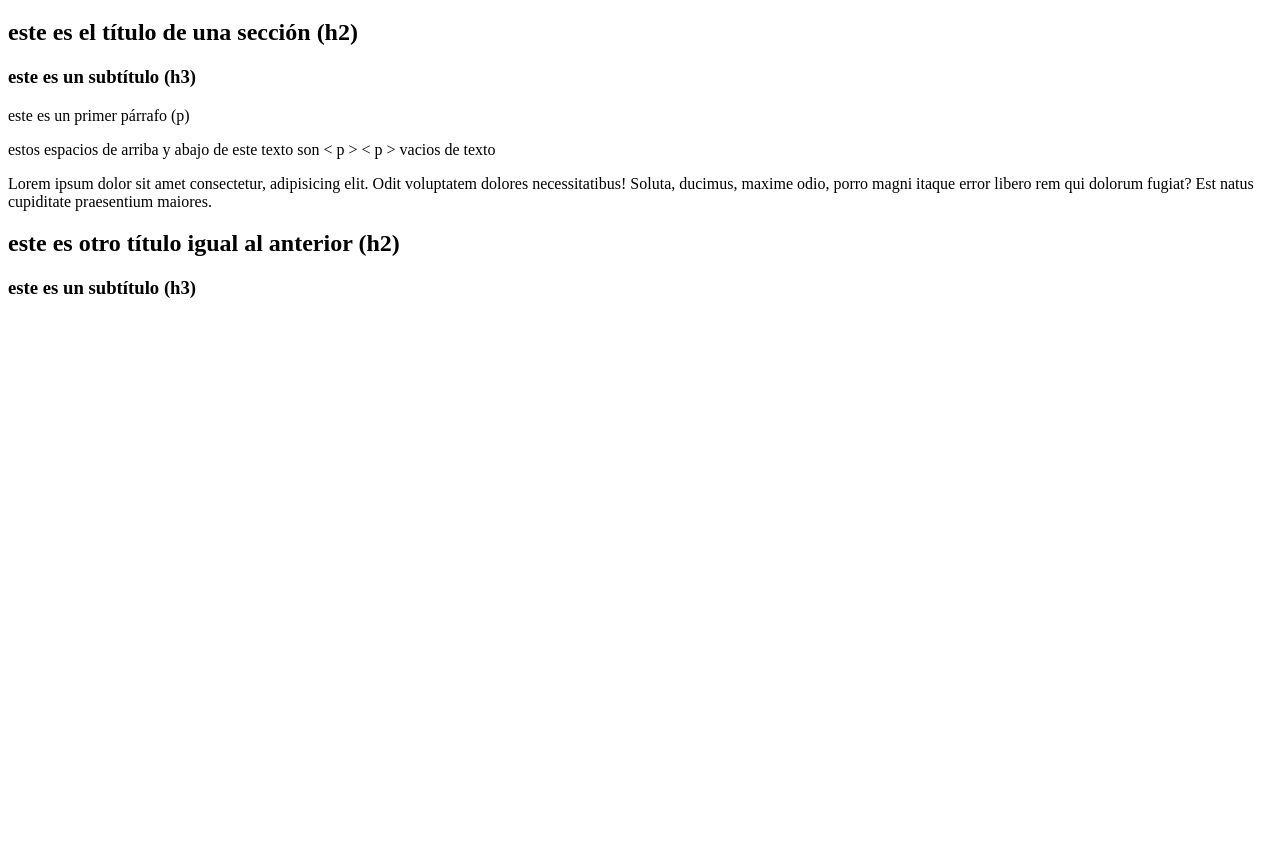
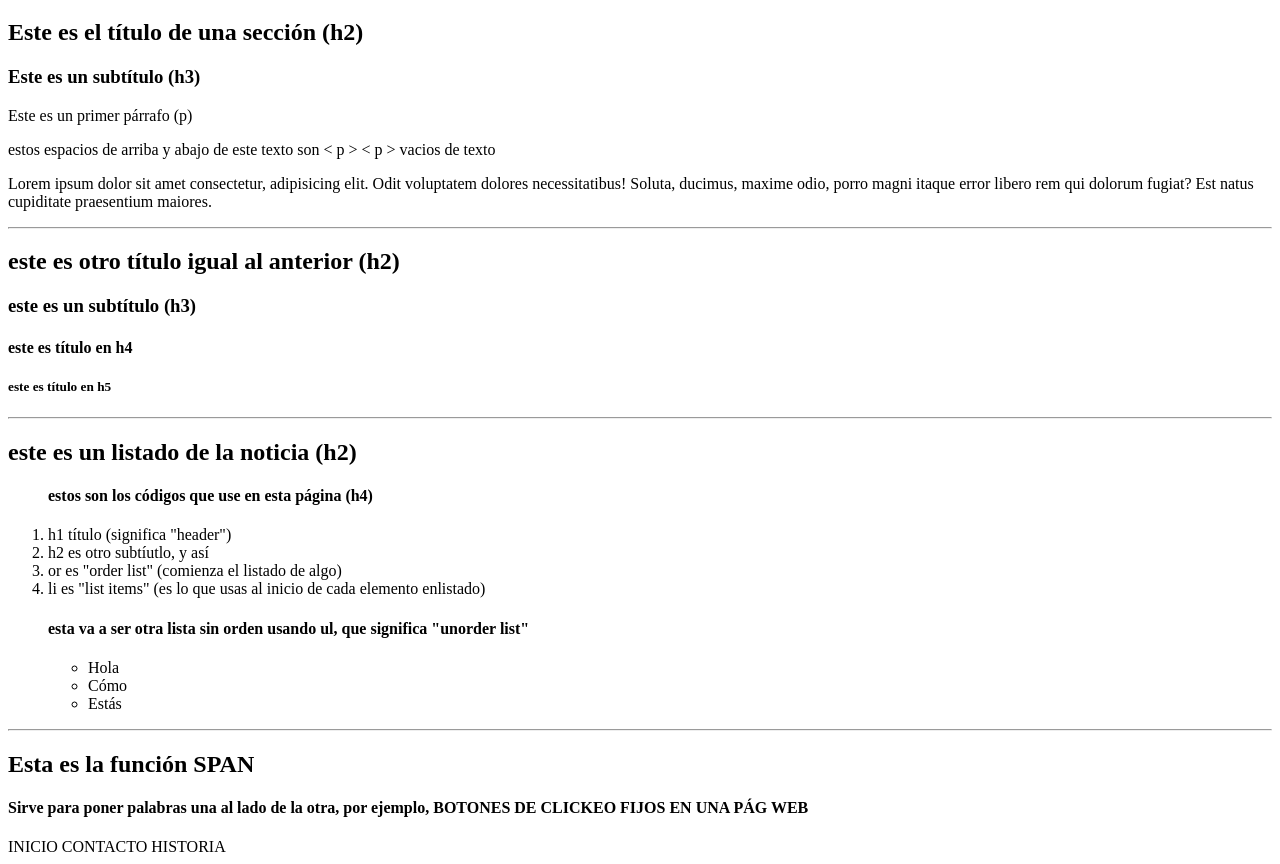
Before and after one commit to FPerenzin/RepositorioHenry, a plain HTML site: page Primer HTML/index.html in a window 1280 px wide. Shown: the part 61-925 px from the top of the page. Before the commit the page ends 800 px from the top, so only its background shows below. Drawn offline with Linux system fonts and the light colour scheme.

Commit message:
últimos cambios html

```diff
--- a/Primer HTML/index.html
+++ b/Primer HTML/index.html
@@ -7,14 +7,40 @@
 </head>
 <body>
 <h1>Mi Primer Sitio Web FPerenzin (h1 título principal)</h1>
-<h2>este es el título de una sección (h2)</h2>
-<h3>este es un subtítulo (h3)</h3>
-<p>este es un primer párrafo (p)<p>
+<h2>Este es el título de una sección (h2)</h2>
+<h3>Este es un subtítulo (h3)</h3>
+<p>Este es un primer párrafo (p)<p>
 <P></P>
 <P></P> estos espacios de arriba y abajo de este texto son < p > < p > vacios de texto
 <P></P>
 </p>Lorem ipsum dolor sit amet consectetur, adipisicing elit. Odit voluptatem dolores necessitatibus! Soluta, ducimus, maxime odio, porro magni itaque error libero rem qui dolorum fugiat? Est natus cupiditate praesentium maiores. </p>
+<hr>
 <h2>este es otro título igual al anterior (h2)</h2>
 <h3>este es un subtítulo (h3)</h3>
+<h4>este es título en h4</h4>
+<h5>este es título en h5</h5>
+<hr>
+<h2>este es un listado de la noticia (h2)</h2>
+<ol>
+    <h4>estos son los códigos que use en esta página (h4)</h4>
+    <li>h1 título (significa "header")</li>
+    <li>h2 es otro subtíutlo, y así</li>
+    <li>or es "order list" (comienza el listado de algo)</li>
+    <li>li es "list items" (es lo que usas al inicio de cada elemento enlistado)</li>
+<h4>esta va a ser otra lista sin orden usando ul, que significa "unorder list"</h4>
+    <ul>
+        <li>Hola</li>
+        <li>Cómo</li>
+        <li>Estás</li>
+    </ul>
+</ol>
+<hr>
+
+<h2>Esta es la función SPAN<h2>
+    <H4>Sirve para poner palabras una al lado de la otra, por ejemplo, BOTONES DE CLICKEO FIJOS EN UNA PÁG WEB</h4>
+
+<span>INICIO</span>
+<span>CONTACTO</span>
+<span>HISTORIA</span>
 </body>
 </html>
```
